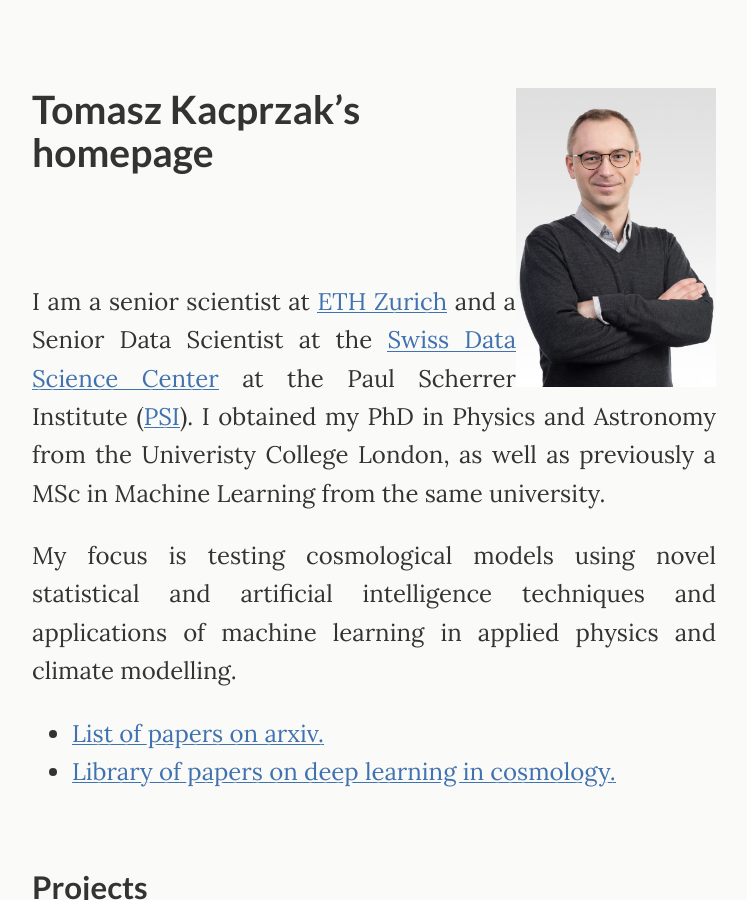
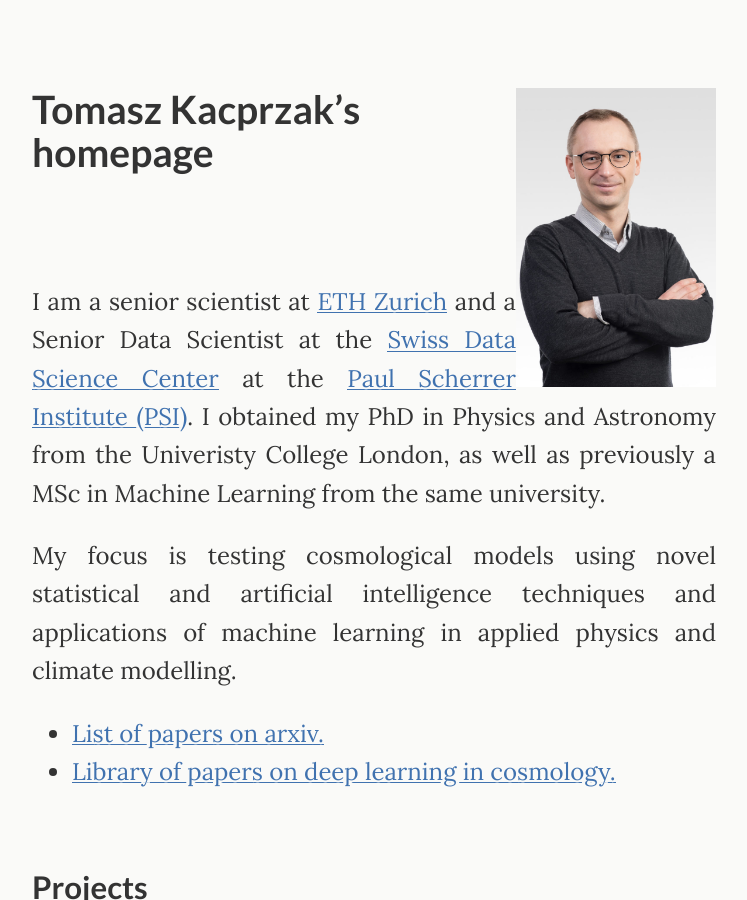
Before and after one commit to tomaszkacprzak/tomaszkacprzak.github.io, a Jekyll site: the page built from index.md, in a window 1280 px wide and 900 px high. Shown: the whole window, without its empty margins (266-1013 px from the left). Built offline with Jekyll 4.4.1, drawn with Linux system fonts in a browser that asks for light colours.

```diff
--- a/index.md
+++ b/index.md
@@ -14,7 +14,7 @@ layout: default
 
 
 <div style="text-align: justify">
-I am a senior scientist at [ETH Zurich](https://www.cosmology.ethz.ch) and a Senior Data Scientist at the [Swiss Data Science Center](https://www.datascience.ch) at the Paul Scherrer Institute ([PSI](https://www.psi.ch)). I obtained my PhD in Physics and Astronomy from the Univeristy College London, as well as previously a MSc in Machine Learning from the same university.
+I am a senior scientist at [ETH Zurich](https://www.cosmology.ethz.ch) and a Senior Data Scientist at the [Swiss Data Science Center](https://www.datascience.ch) at the [Paul Scherrer Institute (PSI)](https://www.psi.ch). I obtained my PhD in Physics and Astronomy from the Univeristy College London, as well as previously a MSc in Machine Learning from the same university.
 
 
 My focus is testing cosmological models using novel statistical and artificial intelligence techniques and applications of machine learning in applied physics and climate modelling.
```
